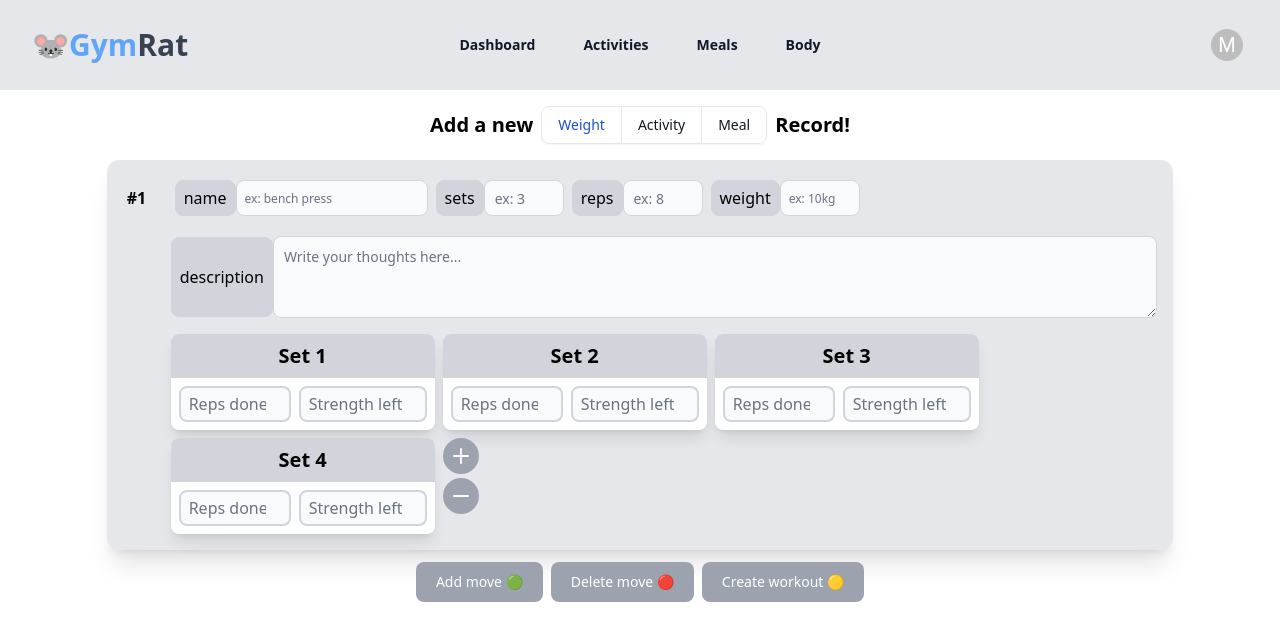
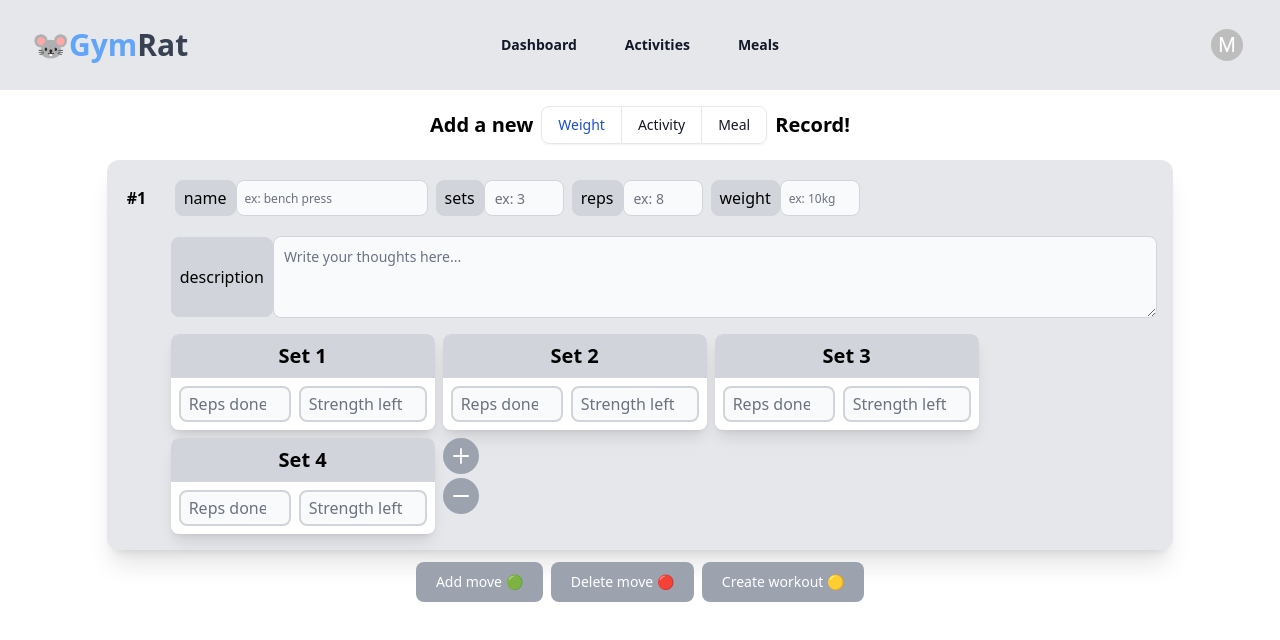
Before and after one commit to lcy-lin/gymrat-frontend, a Next.js app: page /dashboard in a window 1280 px wide. Shown: the top 640 px of the page. Built offline with nearby package versions, Linux system fonts and the light colour scheme.

Commit message:
fix(dashboard): change in header

```diff
--- a/components/AccountMenu.js
+++ b/components/AccountMenu.js
@@ -1,4 +1,5 @@
 import * as React from 'react';
+import { parseCookies } from "nookies";
 import Box from '@mui/material/Box';
 import Avatar from '@mui/material/Avatar';
 import Menu from '@mui/material/Menu';
@@ -12,6 +13,10 @@ import Logout from '@mui/icons-material/Logout';
 import Link from 'next/link';
 
 export default function AccountMenu() {
+  const cookies = parseCookies();
+  const userid = cookies?.userId;
+  console.log(userid);
+
   const [anchorEl, setAnchorEl] = React.useState(null);
   const open = Boolean(anchorEl);
   const handleClick = (event) => {
@@ -71,7 +76,7 @@ export default function AccountMenu() {
         transformOrigin={{ horizontal: 'right', vertical: 'top' }}
         anchorOrigin={{ horizontal: 'right', vertical: 'bottom' }}
       >
-        <Link href="/userpage/2">
+        <Link href={`/userpage/${userid}`}>
             <MenuItem onClick={handleClose}>
             <Avatar /> Profile
             </MenuItem>
--- a/components/Header.js
+++ b/components/Header.js
@@ -21,9 +21,6 @@ export default function Header() {
           <Link href="/meals" className="text-sm font-semibold leading-6 text-gray-900 dark:text-white">
             Meals
           </Link>
-          <Link href="/body" className="text-sm font-semibold leading-6 text-gray-900 dark:text-white">
-            Body
-          </Link>
         </div>
         <div className="hidden lg:flex lg:flex-1 lg:justify-end">
             <AccountMenu />
--- /dev/null
+++ b/components/dashboard/Weight.js
@@ -0,0 +1,7 @@
+export default function Weight() {
+    return (
+        <div>
+            <h1 className="dark:text-white">Weight</h1>
+        </div>
+    );
+}
--- a/pages/dashboard/index.js
+++ b/pages/dashboard/index.js
@@ -1,6 +1,7 @@
 import Header from '@/components/Header';
 import Title from '@/components/dashboard/Title';
 import Sheet from '@/components/dashboard/Sheet';
+import Weight from '@/components/dashboard/Weight';
 export default function DashBoard() {
     return (
         <div className="dark:bg-gray-800 min-h-screen">
@@ -11,6 +12,7 @@ export default function DashBoard() {
                 </div>
                 <Sheet />
             </div>
+            {/* <Weight /> */}
         </div>
     );
 }
```
